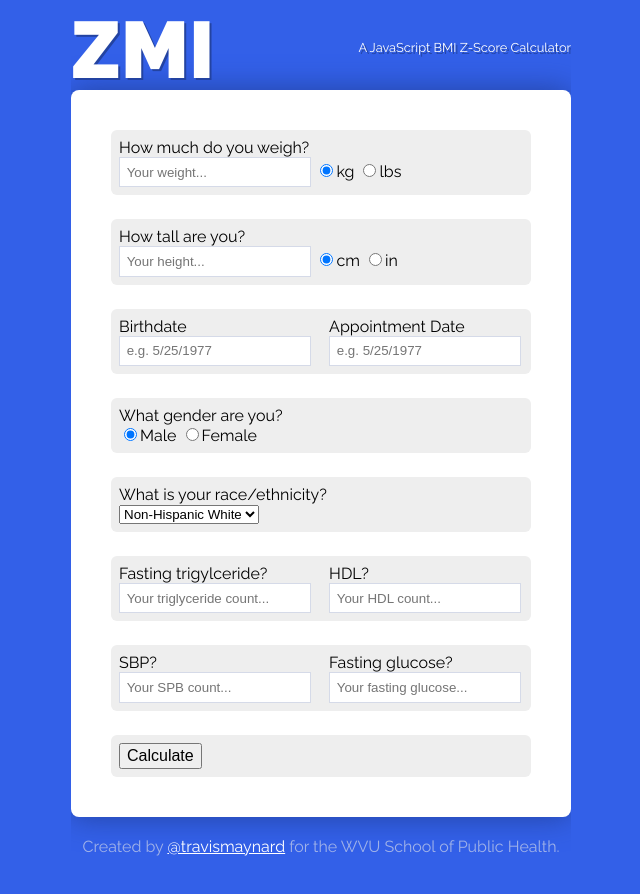
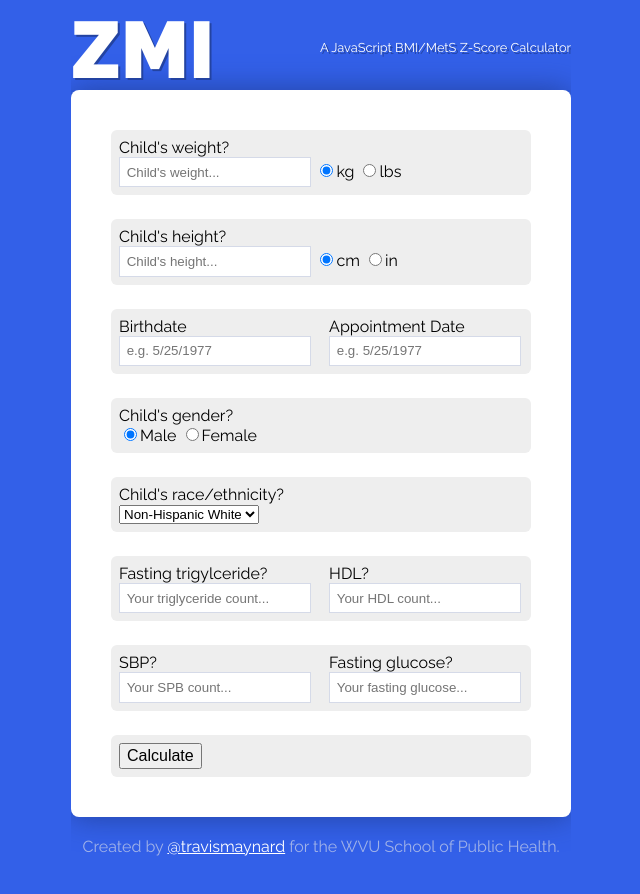
Before and after one commit to travm/ZMI, a plain HTML site: page index.html in a window 1280 px wide. Shown: the whole page, without its empty margins (319-959 px from the left). Drawn offline with Linux system fonts and the light colour scheme.

Commit message:
Changed some naming and made rounded percentiles render only one decimal place.

```diff
--- a/app/js/main.js
+++ b/app/js/main.js
@@ -38,7 +38,7 @@ $(function(){
 
             // Store BMI Z-Score Percentile
             var bmiPercentile = 100*(1/(1+Math.exp(-0.07056 * Math.pow(bmiZScore, 3) - (1.5976*bmiZScore))));
-            var bmiPercentileRounded = Math.round(bmiPercentile*100)/100;
+            var bmiPercentileRounded = Math.round(bmiPercentile*10)/10;
 
             // Store MetS Score for Output
             var metsZScore = calculateMetsZScore(gender, race, bmiZScore, tri, hdl, sbp, glu);
@@ -46,14 +46,14 @@ $(function(){
 
             // Calculate MetS Z-Score Percentage
             var metsPercentile = 100*(1/(1+Math.exp(-0.07056 * Math.pow(metsZScore, 3) - (1.5976*metsZScore))));
-            var metsPercentileRounded = Math.round(metsPercentile*100)/100;
+            var metsPercentileRounded = Math.round(metsPercentile*10)/10;
             console.log("MetS Percentile: " + metsPercentile);
             console.log("MetS Percentile Rounded: " + metsPercentileRounded);
 
 
             result.show().html(
-                '<table><tr><td>Your BMI<br /><span class="resultNum">' + bmiRounded + '</span></td><td>Your Z-Score<br /><span class="resultNum">' + bmiZScoreRounded + '</span></td><td>MetS Z-Score<br /><span class="resultNum"> ' + metsZScoreRounded + '</span></td></tr></table>' +
-                '<table><tr><td>BMI Percentile<br /><span class="resultNum"> ' + bmiPercentileRounded + '%</span></td><td>MetS Percentile<br /><span class="resultNum">' + metsPercentileRounded + "%</span></td></tr></table>"
+                '<table><tr><td>BMI<br /><span class="resultNum">' + bmiRounded + '</span></td><td>BMI Z-Score<br /><span class="resultNum">' + bmiZScoreRounded + '</span></td><td>BMI Percentile<br /><span class="resultNum"> ' + bmiPercentileRounded + '%</span></td></tr></table>' +
+                '<table><tr><td>MetS Z-Score<br /><span class="resultNum"> ' + metsZScoreRounded + '</span></td><td>MetS Percentile<br /><span class="resultNum">' + metsPercentileRounded + "%</span></td></tr></table>"
             );
 
         //}
--- a/index.html
+++ b/index.html
@@ -13,23 +13,23 @@
 
         <header>
             <h1 id="title">ZMI</h1>
-            <p id="subtitle">A JavaScript BMI Z-Score Calculator</p>
+            <p id="subtitle">A JavaScript BMI/MetS Z-Score Calculator</p>
         </header>
 
         <section>
             <form>
 
                 <div id="weightWrap" class="wrap">
-                    <label for="weight">How much do you weigh?</label><br />
-                    <input type="text" data-val="true" data-val-number="Your weight must be a number." data-val-required="Weight is required." id="weight" name="weight" placeholder="Your weight..." />
+                    <label for="weight">Child's weight?</label><br />
+                    <input type="text" data-val="true" data-val-number="Child's weight must be a number." data-val-required="Weight is required." id="weight" name="weight" placeholder="Child's weight..." />
                     <input type="radio" name="weightUnit" checked="true" value="kg">kg</input>
                     <input type="radio" name="weightUnit" value="lbs">lbs</input><br />
                     <span class="field-validation-valid" data-valmsg-for="weight" data-valmsg-replace="true"></span>
                 </div>
 
                 <div id="heightWrap" class="wrap">
-                    <label for="height">How tall are you?</label><br/>
-                    <input type="text" data-val="true" data-val-number="Your height must be a number." data-val-required="Height is required." id="height" name="height" placeholder="Your height..." />
+                    <label for="height">Child's height?</label><br/>
+                    <input type="text" data-val="true" data-val-number="Child's height must be a number." data-val-required="Height is required." id="height" name="height" placeholder="Child's height..." />
                     <input type="radio" name="heightUnit" checked="true" value="cm">cm</input>
                     <input type="radio" name="heightUnit" value="in">in</input><br />
                     <span class="field-validation-valid" data-valmsg-for="height" data-valmsg-replace="true"></span>
@@ -50,13 +50,13 @@
                 </div>
 
                 <div id="genderWrap" class="wrap">
-                    <label for="gender">What gender are you?</label><br />
+                    <label for="gender">Child's gender?</label><br />
                     <input type="radio" name="gender" value="M" class="gender" checked>Male</input>
                     <input type="radio" name="gender" value="F" class="gender">Female</input>
                 </div>
 
                 <div id="raceWrap" class="wrap">
-                    <label for="race">What is your race/ethnicity?</label><br/>
+                    <label for="race">Child's race/ethnicity?</label><br/>
                     <select name="race" id="race">
                         <option value="white">Non-Hispanic White</option>
                         <option value="black">Non-Hispanic Black</option>
@@ -103,8 +103,8 @@
                             <td>Your Z-Score<br /><span class="resultNum">123</span></td>
                         </tr>
                         <tr>
-                            <td>MetS Score<br /><span class="resultNum">123</span></td>
-                            <td>MetS Percent<br /><span class="resultNum">123</span></td>
+                            <td>MetS Z-Score<br /><span class="resultNum">123</span></td>
+                            <td>MetS Percentile<br /><span class="resultNum">123</span></td>
                         </tr>
                     </table>
                 </div>
```
Also changed, not shown: 1 other file.
